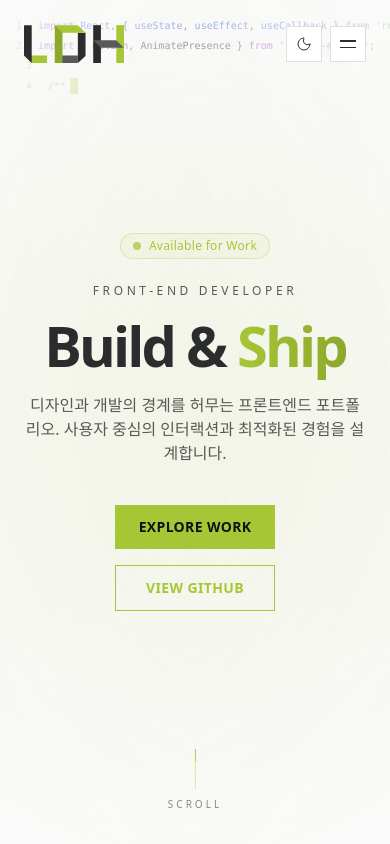
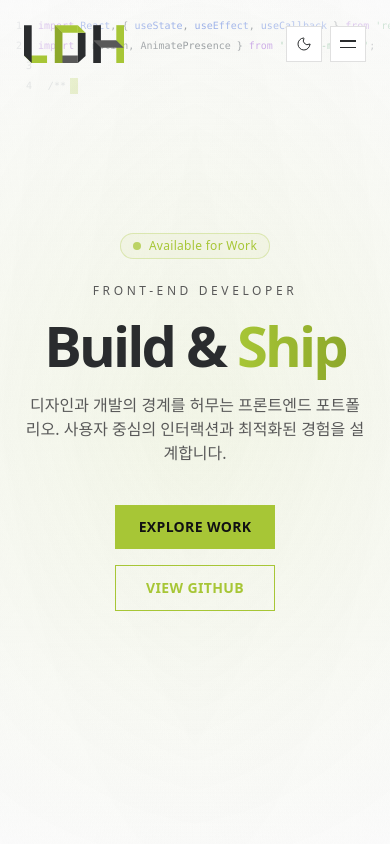
Before and after one commit to LDH9276/LDH_New_Portfolio, a Next.js app: page / in a window 390 px wide. Built offline with nearby package versions, Linux system fonts and the light colour scheme; a web font is replaced by a local one.

Commit message:
fix: Scroll 인디케이터 겹침 해소 및 모바일 숨김 처리

```diff
--- a/src/Header/Scroll.jsx
+++ b/src/Header/Scroll.jsx
@@ -2,7 +2,7 @@
 
 function Scroll() {
   return (
-    <div className="absolute bottom-8 left-1/2 -translate-x-1/2 scroll-indicator">
+    <div className="absolute bottom-6 left-1/2 -translate-x-1/2 scroll-indicator z-20 pointer-events-none hidden md:flex">
       <div className="scroll-indicator-bar" />
       <span className="scroll-indicator-text">scroll</span>
     </div>
```
